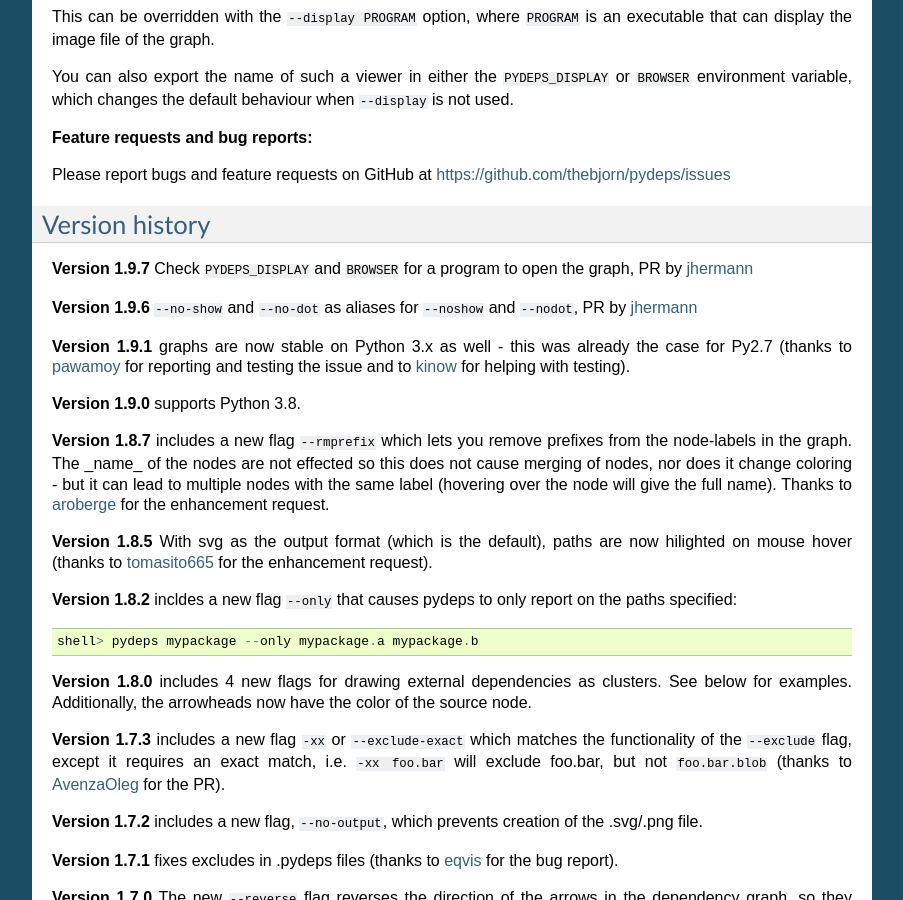
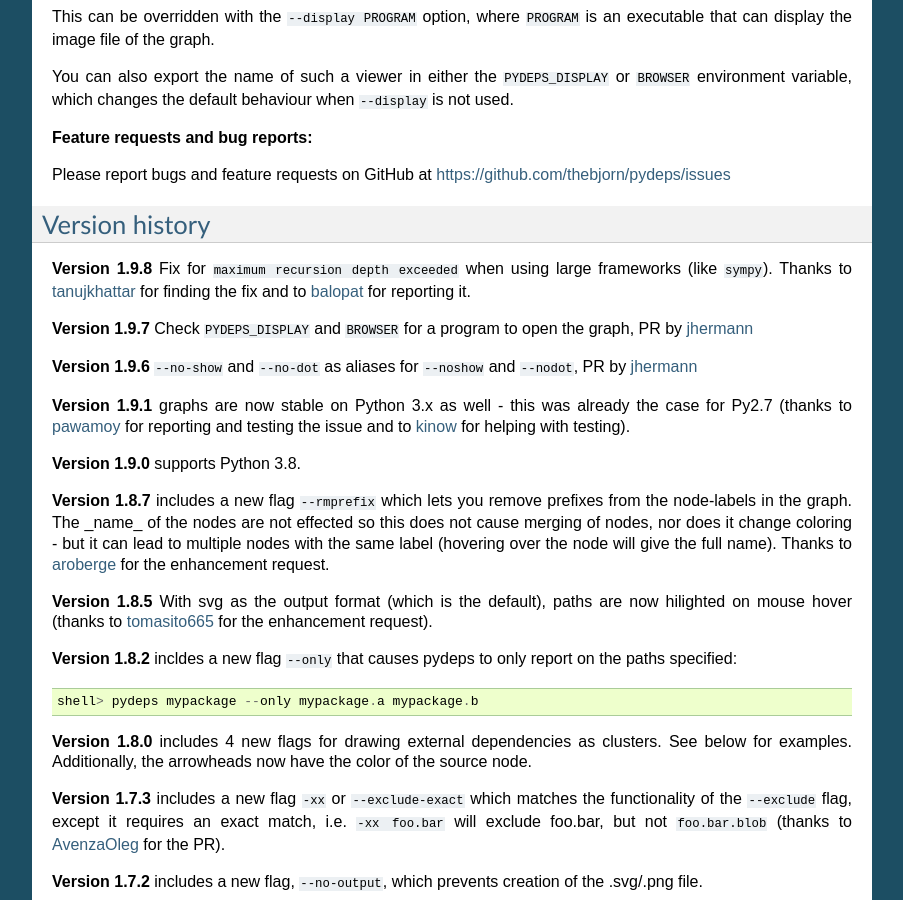
Before and after one commit to thebjorn/pydeps, a Sphinx documentation site: the page built from docs/index.rst, in a window 1280 px wide and 900 px high, scrolled down 1310 px. Shown: the whole window, without its empty margins (198-1101 px from the left). Built offline with Sphinx 7.4.7, drawn with Linux system fonts in a browser that asks for light colours; some of the changed text lies outside the part shown.

Commit message:
upversion

```diff
--- a/README.rst
+++ b/README.rst
@@ -70,6 +70,10 @@ https://github.com/thebjorn/pydeps/issues
 
 Version history
 ---------------
+
+**Version 1.9.8** Fix for ``maximum recursion depth exceeded`` when using large
+frameworks (like ``sympy``).  Thanks to tanujkhattar_ for finding the fix and to
+balopat_ for reporting it.
 
 **Version 1.9.7** Check ``PYDEPS_DISPLAY`` and ``BROWSER`` for a program to open
 the graph, PR by jhermann_
@@ -401,3 +405,5 @@ Contributing
 .. _kinow: https://github.com/kinow
 .. _ewen-lbh: https://github.com/ewen-lbh
 .. _jhermann: https://github.com/jhermann
+.. _balopat: https://github.com/balopat
+.. _tanujkhattar: https://github.com/tanujkhattar
--- a/docs/conf.py
+++ b/docs/conf.py
@@ -54,9 +54,9 @@ copyright = u'2014 - %s Bjorn Pettersen' % datetime.date.today().year
 # built documents.
 #
 # The short X.Y version.
-version = '1.9.8'
+version = '1.9.9'
 # The full version, including alpha/beta/rc tags.
-release = '1.9.8'
+release = '1.9.9'
 
 # The language for content autogenerated by Sphinx. Refer to documentation
 # for a list of supported languages.
--- a/pydeps/__init__.py
+++ b/pydeps/__init__.py
@@ -3,4 +3,4 @@
 Python module dependency visualization. This package installs the ``pydeps``
 command, and normal usage will be to use it from the command line.
 """
-__version__ = "1.9.8"
+__version__ = "1.9.9"
--- a/setup.py
+++ b/setup.py
@@ -11,7 +11,7 @@ import setuptools
 from distutils.core import setup
 from setuptools.command.test import test as TestCommand
 
-version='1.9.8'
+version='1.9.9'
 
 
 class PyTest(TestCommand):
```
Also changed, not shown: 1 other file.
